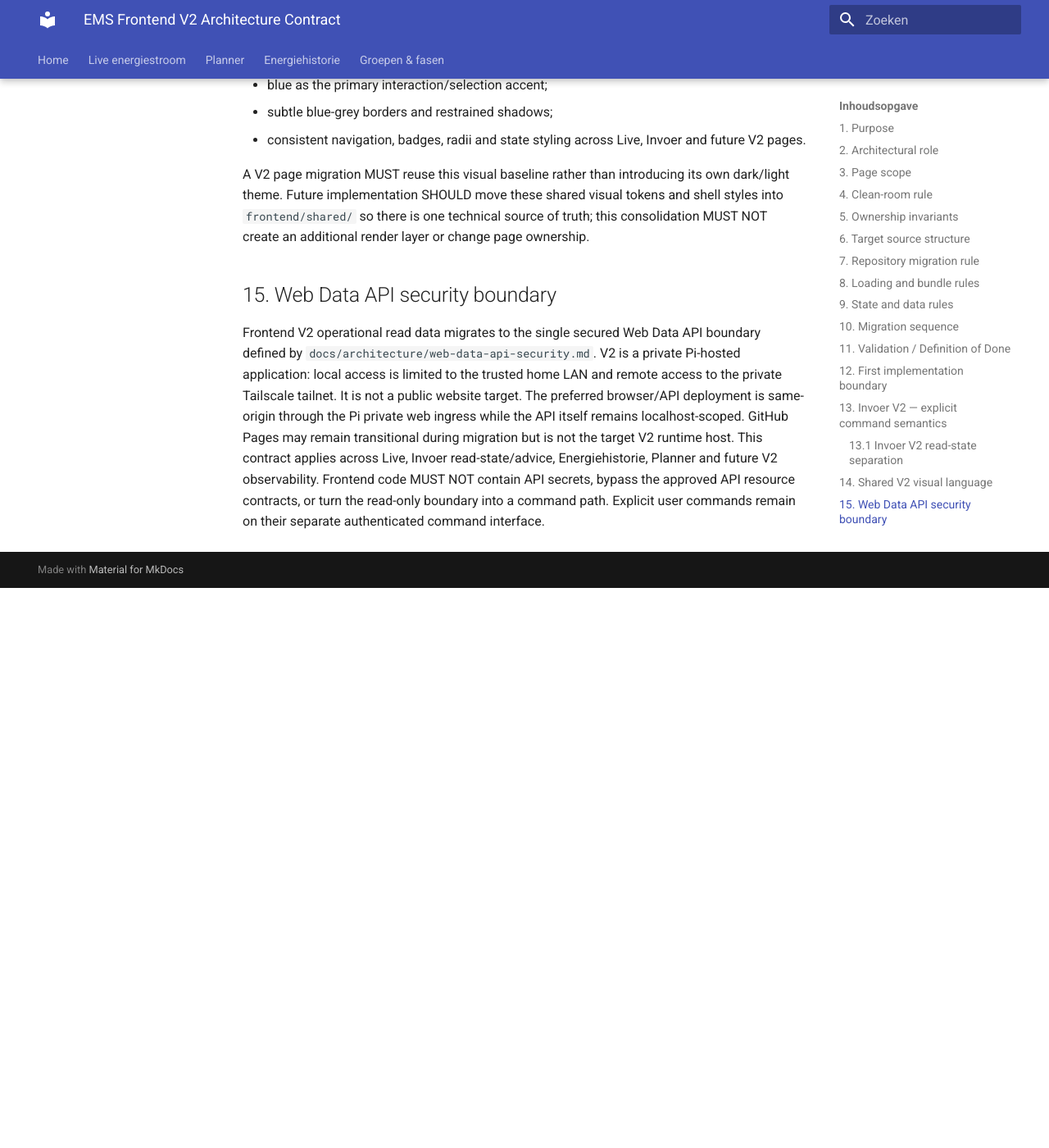
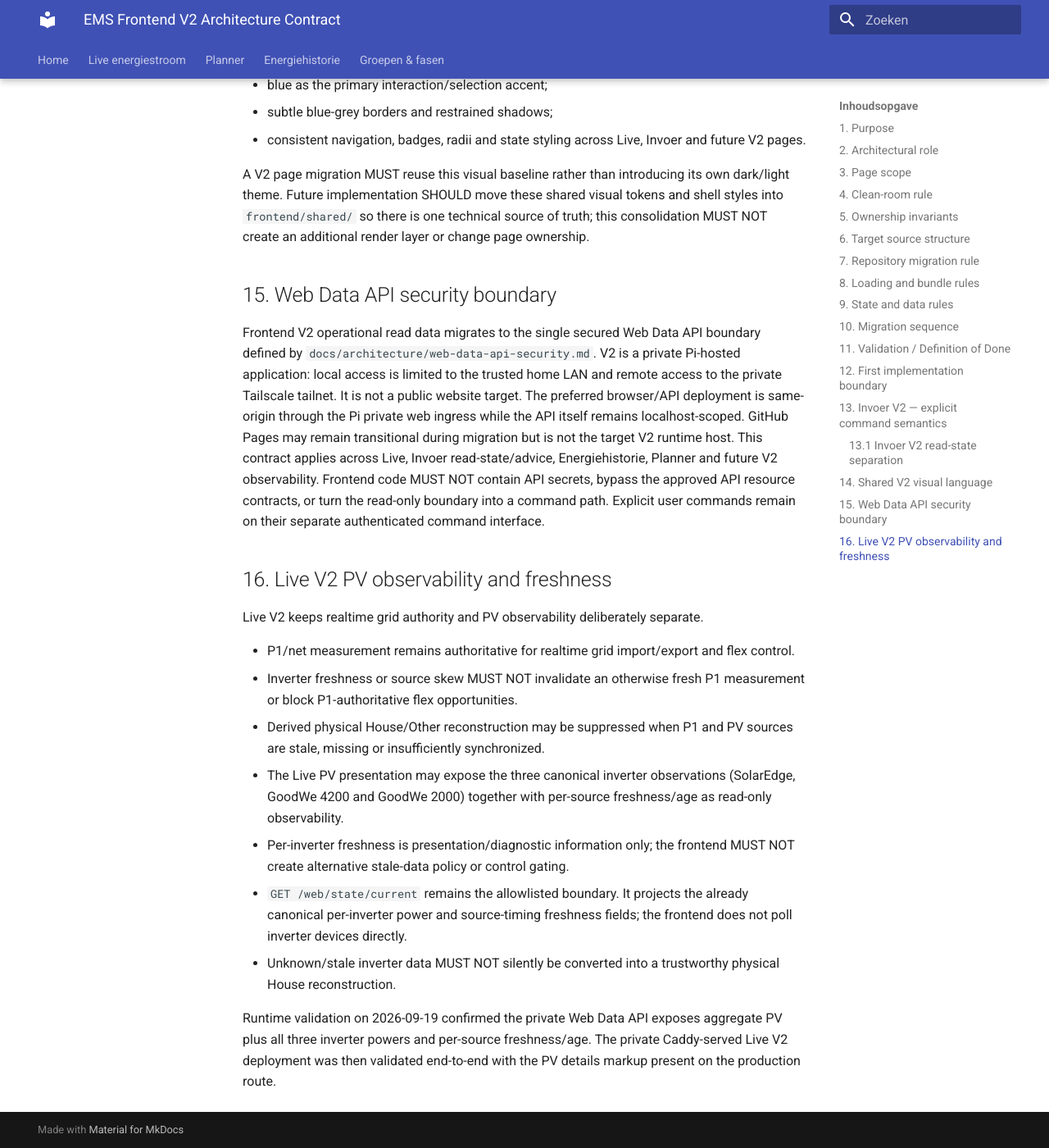
Before and after one commit to OnsKasteeltje/homey-energy-manual, an MkDocs documentation site: the page built from docs/architecture/ems-frontend-v2-architecture.md, in a window 1280 px wide and 1400 px high, scrolled down 6687 px. Shown: the whole window at 82% size. Built offline with MkDocs 1.6.1 and Material for MkDocs 9.7.7, drawn with Linux system fonts in a browser that asks for light colours; before the commit the page ends 7404 px from its top, so only the background shows below that.

Commit message:
docs: define Live V2 PV freshness observability

```diff
--- a/docs/architecture/ems-frontend-v2-architecture.md
+++ b/docs/architecture/ems-frontend-v2-architecture.md
@@ -237,3 +237,19 @@ A V2 page migration MUST reuse this visual baseline rather than introducing its
 ## 15. Web Data API security boundary
 
 Frontend V2 operational read data migrates to the single secured Web Data API boundary defined by `docs/architecture/web-data-api-security.md`. V2 is a private Pi-hosted application: local access is limited to the trusted home LAN and remote access to the private Tailscale tailnet. It is not a public website target. The preferred browser/API deployment is same-origin through the Pi private web ingress while the API itself remains localhost-scoped. GitHub Pages may remain transitional during migration but is not the target V2 runtime host. This contract applies across Live, Invoer read-state/advice, Energiehistorie, Planner and future V2 observability. Frontend code MUST NOT contain API secrets, bypass the approved API resource contracts, or turn the read-only boundary into a command path. Explicit user commands remain on their separate authenticated command interface.
+
+
+
+## 16. Live V2 PV observability and freshness
+
+Live V2 keeps realtime grid authority and PV observability deliberately separate.
+
+- P1/net measurement remains authoritative for realtime grid import/export and flex control.
+- Inverter freshness or source skew MUST NOT invalidate an otherwise fresh P1 measurement or block P1-authoritative flex opportunities.
+- Derived physical House/Other reconstruction may be suppressed when P1 and PV sources are stale, missing or insufficiently synchronized.
+- The Live PV presentation may expose the three canonical inverter observations (SolarEdge, GoodWe 4200 and GoodWe 2000) together with per-source freshness/age as read-only observability.
+- Per-inverter freshness is presentation/diagnostic information only; the frontend MUST NOT create alternative stale-data policy or control gating.
+- `GET /web/state/current` remains the allowlisted boundary. It projects the already canonical per-inverter power and source-timing freshness fields; the frontend does not poll inverter devices directly.
+- Unknown/stale inverter data MUST NOT silently be converted into a trustworthy physical House reconstruction.
+
+Runtime validation on 2026-09-19 confirmed the private Web Data API exposes aggregate PV plus all three inverter powers and per-source freshness/age. The private Caddy-served Live V2 deployment was then validated end-to-end with the PV details markup present on the production route.
```
